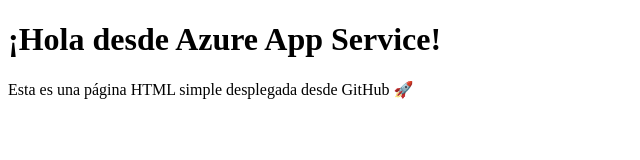
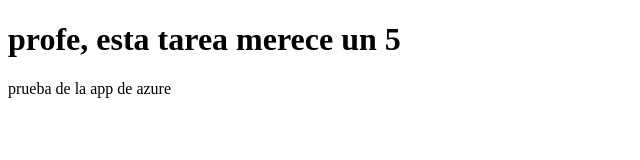
Before and after one commit to Acostajua/azure, a plain HTML site: page index.html in a window 1280 px wide. Shown: the whole page, without its empty margins (0-640 px from the left). Drawn offline with Linux system fonts and the light colour scheme.

Commit message:
Update index.html

```diff
--- a/index.html
+++ b/index.html
@@ -3,10 +3,10 @@
 <head>
   <meta charset="UTF-8" />
   <meta name="viewport" content="width=device-width, initial-scale=1.0" />
-  <title>Hola Azure</title>
+  <title>Hola profe</title>
 </head>
 <body>
-  <h1>¡Hola desde Azure App Service!</h1>
-  <p>Esta es una página HTML simple desplegada desde GitHub 🚀</p>
+  <h1>profe, esta tarea merece un 5</h1>
+  <p>prueba de la app de azure</p>
 </body>
 </html>
```
